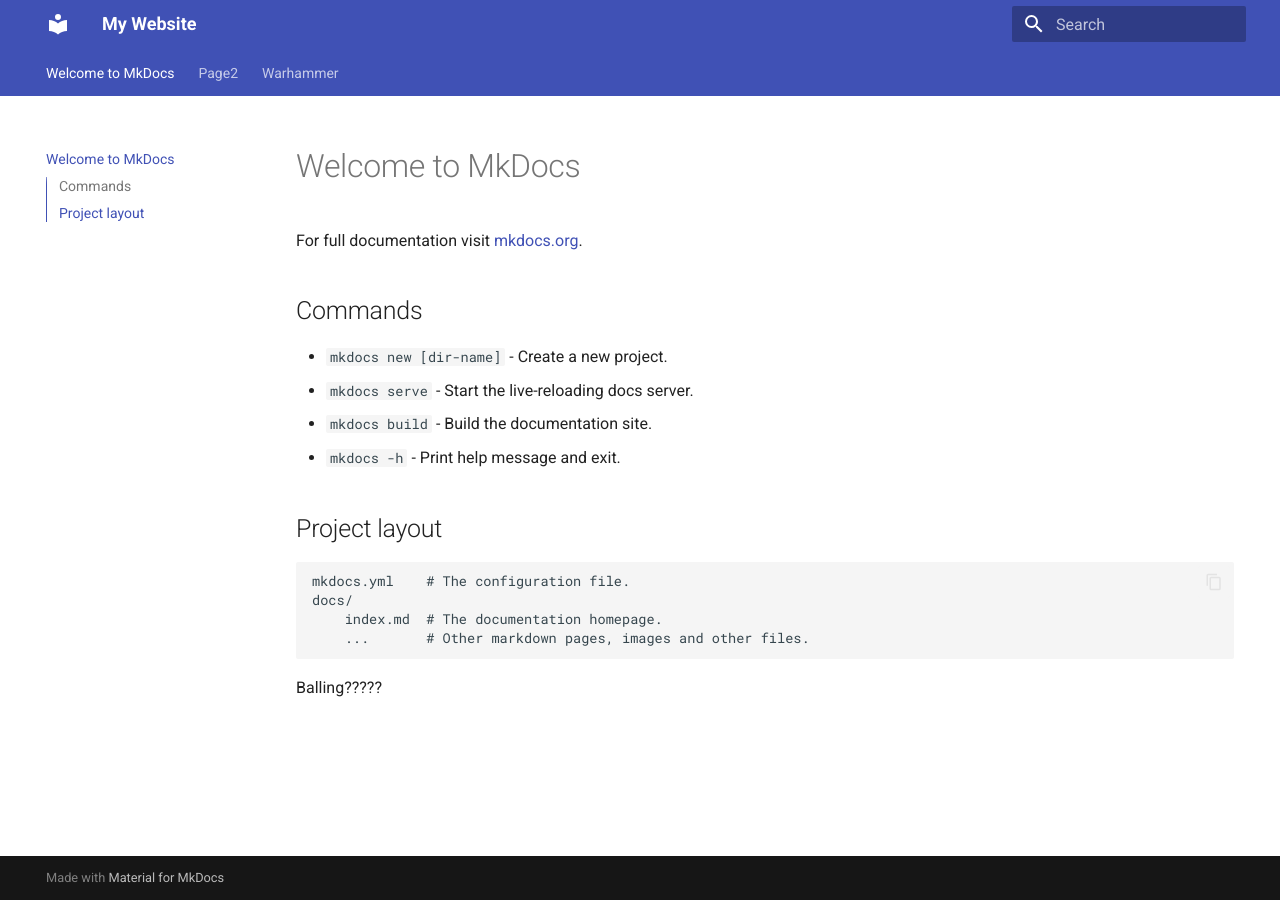
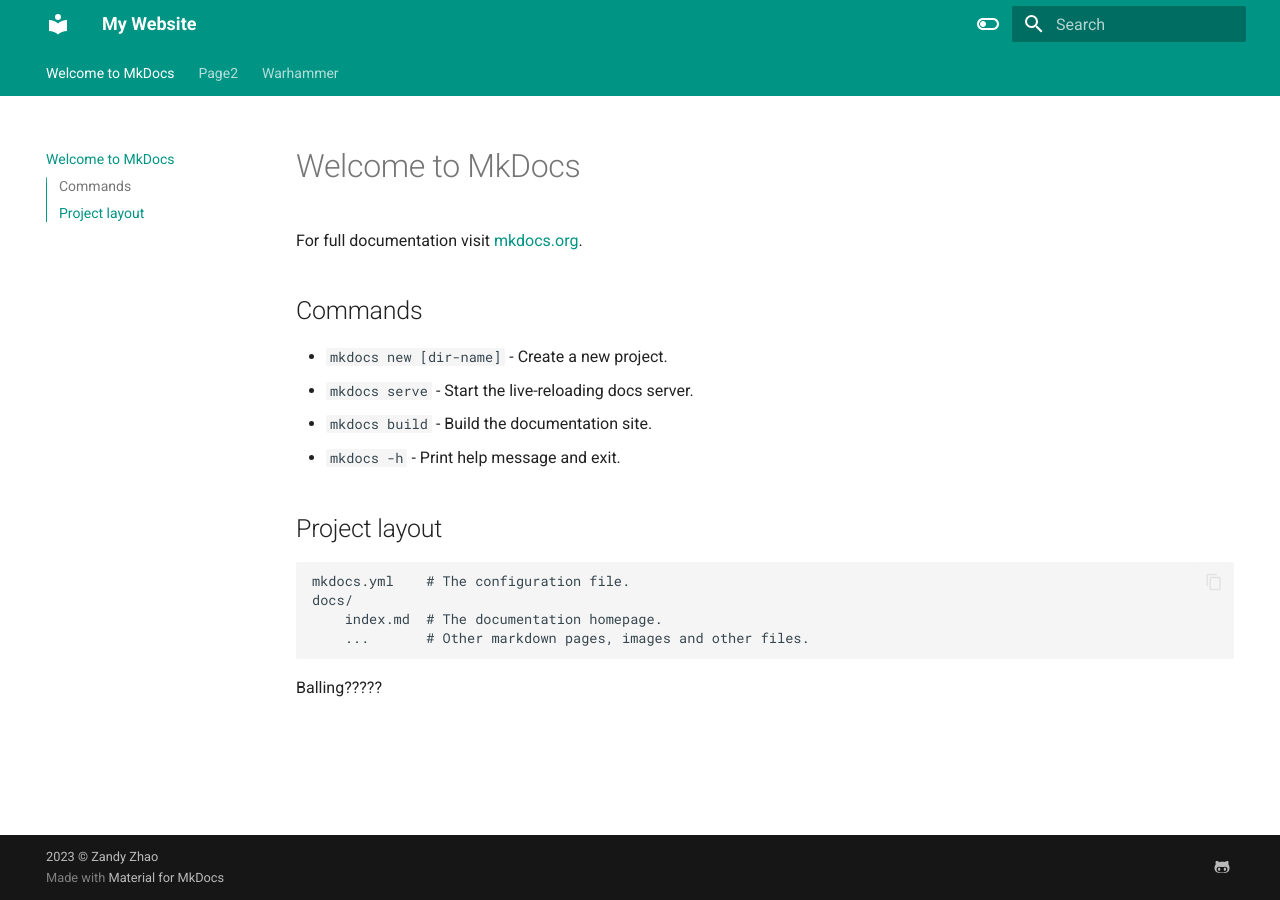
Before and after one commit to Swordman51/MKDocsWebsite, an MkDocs documentation site: the page built from docs/index.md, in a window 1280 px wide. Built offline with MkDocs 1.6.1 and Material for MkDocs 9.7.7, drawn with Linux system fonts in a browser that asks for light colours.

Commit message:
added a ton of modifictions to the page

```diff
--- a/mkdocs.yaml
+++ b/mkdocs.yaml
@@ -7,7 +7,30 @@
     - toc.integrate
     - navigation.top
     - search.suggest
-    - search.highligh
+    - search.highlight
     - content.tabs.link
     - content.code.annotation
     - content.code.copy
+  language: en
+  palette:
+    - scheme: default
+      toggle:
+        icon: material/toggle-switch-off-outline
+        name: switch to dark mode
+      primary: teal
+      accent: purple
+    - scheme: slate
+      toggle:
+        icon: material/toggle-switch
+        name: switch to light mode
+      primary: teal
+      accent: lime
+
+extra:
+  social:
+    - icon: fontawesome/brands/github-alt
+      name: My Github
+      link: https://github.com/Swordman51/
+
+copyright:
+     2023 &copy; <a href="https://github.com/Swordman51" target="_blank" rel="noopener">Zandy Zhao</a>
```
